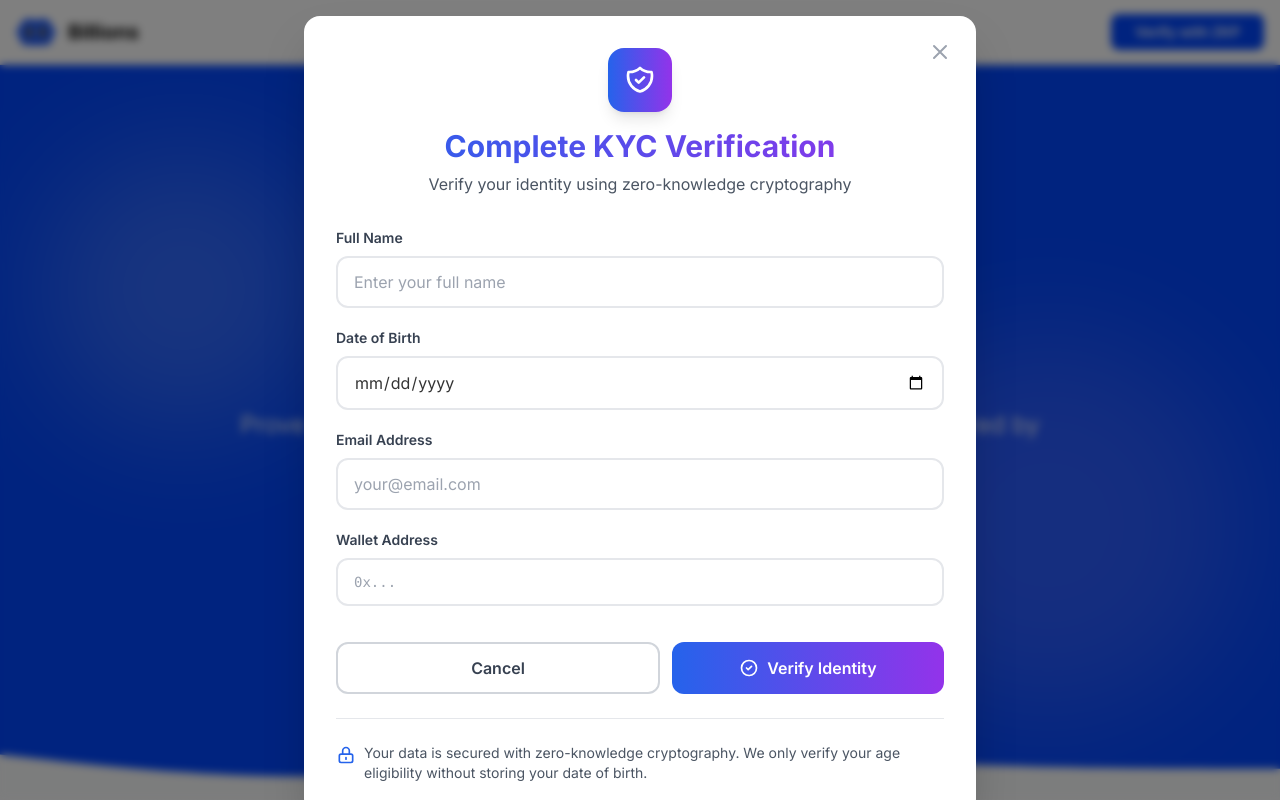
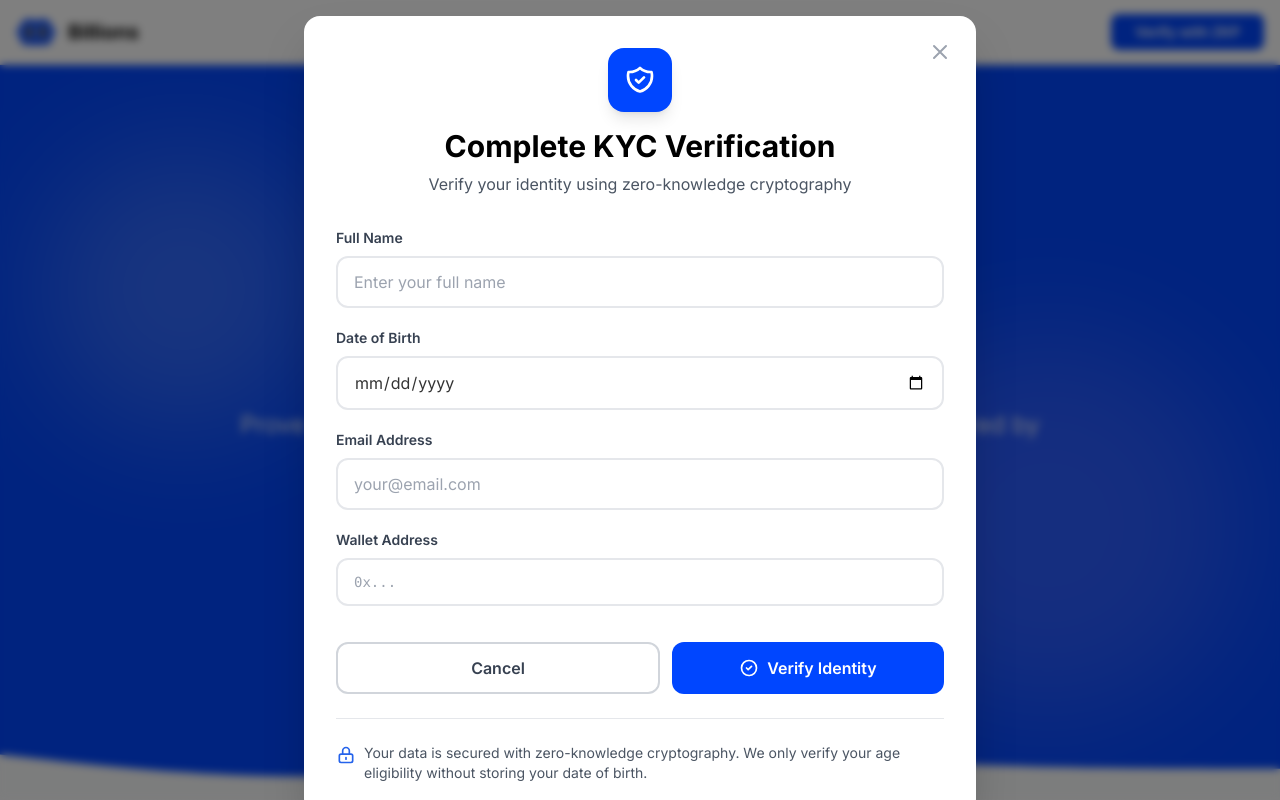
Before and after one commit to Svector-anu/kyc-platform, a Next.js app: page / in a window 1280 px wide. Both pictures are taken after a click on the button "Complete KYC Verification". Shown: the top 800 px of the page. Built offline with nearby package versions, Linux system fonts and the light colour scheme; no server answers.

Commit message:
Update KYCModal and PaymentModal components to replace gradient backgrounds with a solid color for improved UI consistency.

```diff
--- a/src/components/KYCModal.jsx
+++ b/src/components/KYCModal.jsx
@@ -69,12 +69,12 @@ export default function KYCModal({ isOpen, onClose, onSuccess }) {
           <div className="p-8">
             {/* Header */}
             <div className="text-center mb-8">
-              <div className="inline-flex items-center justify-center w-16 h-16 bg-gradient-to-r from-blue-600 to-purple-600 rounded-2xl mb-4 shadow-lg">
+              <div className="inline-flex items-center justify-center w-16 h-16 rounded-2xl mb-4 shadow-lg" style={{ backgroundColor: '#0046FF' }}>
                 <svg className="w-8 h-8 text-white" fill="none" stroke="currentColor" viewBox="0 0 24 24">
                   <path strokeLinecap="round" strokeLinejoin="round" strokeWidth={2} d="M9 12l2 2 4-4m5.618-4.016A11.955 11.955 0 0112 2.944a11.955 11.955 0 01-8.618 3.04A12.02 12.02 0 003 9c0 5.591 3.824 10.29 9 11.622 5.176-1.332 9-6.03 9-11.622 0-1.042-.133-2.052-.382-3.016z" />
                 </svg>
               </div>
-              <h2 className="text-3xl font-bold mb-2 bg-gradient-to-r from-blue-600 to-purple-600 bg-clip-text text-transparent">
+              <h2 className="text-3xl font-bold mb-2" style={{ color: '#000000' }}>
                 Complete KYC Verification
               </h2>
               <p className="text-gray-600">
@@ -167,7 +167,8 @@ export default function KYCModal({ isOpen, onClose, onSuccess }) {
                 <button
                   type="submit"
                   disabled={loading}
-                  className="flex-1 bg-gradient-to-r from-blue-600 to-purple-600 text-white py-3 rounded-xl font-semibold hover:shadow-lg hover:scale-[1.02] disabled:opacity-50 disabled:cursor-not-allowed disabled:hover:scale-100 transition-all duration-200 flex items-center justify-center"
+                  className="flex-1 text-white py-3 rounded-xl font-semibold hover:shadow-lg hover:scale-[1.02] disabled:opacity-50 disabled:cursor-not-allowed disabled:hover:scale-100 transition-all duration-200 flex items-center justify-center"
+                  style={{ backgroundColor: '#0046FF' }}
                 >
                   {loading ? (
                     <>
--- a/src/components/PaymentModal.jsx
+++ b/src/components/PaymentModal.jsx
@@ -242,7 +242,8 @@ export default function PaymentModal({ paymentData, onSuccess, onCancel }) {
             <button
               onClick={handlePayment}
               disabled={loading}
-              className="flex-1 px-6 py-3 bg-gradient-to-r from-blue-600 to-purple-600 text-white rounded-xl font-semibold hover:from-blue-700 hover:to-purple-700 disabled:opacity-50 disabled:cursor-not-allowed transition-all shadow-lg"
+              className="flex-1 px-6 py-3 text-white rounded-xl font-semibold disabled:opacity-50 disabled:cursor-not-allowed transition-all shadow-lg"
+              style={{ backgroundColor: '#0046FF' }}
             >
               {loading ? (
                 <span className="flex items-center justify-center gap-2">
```
